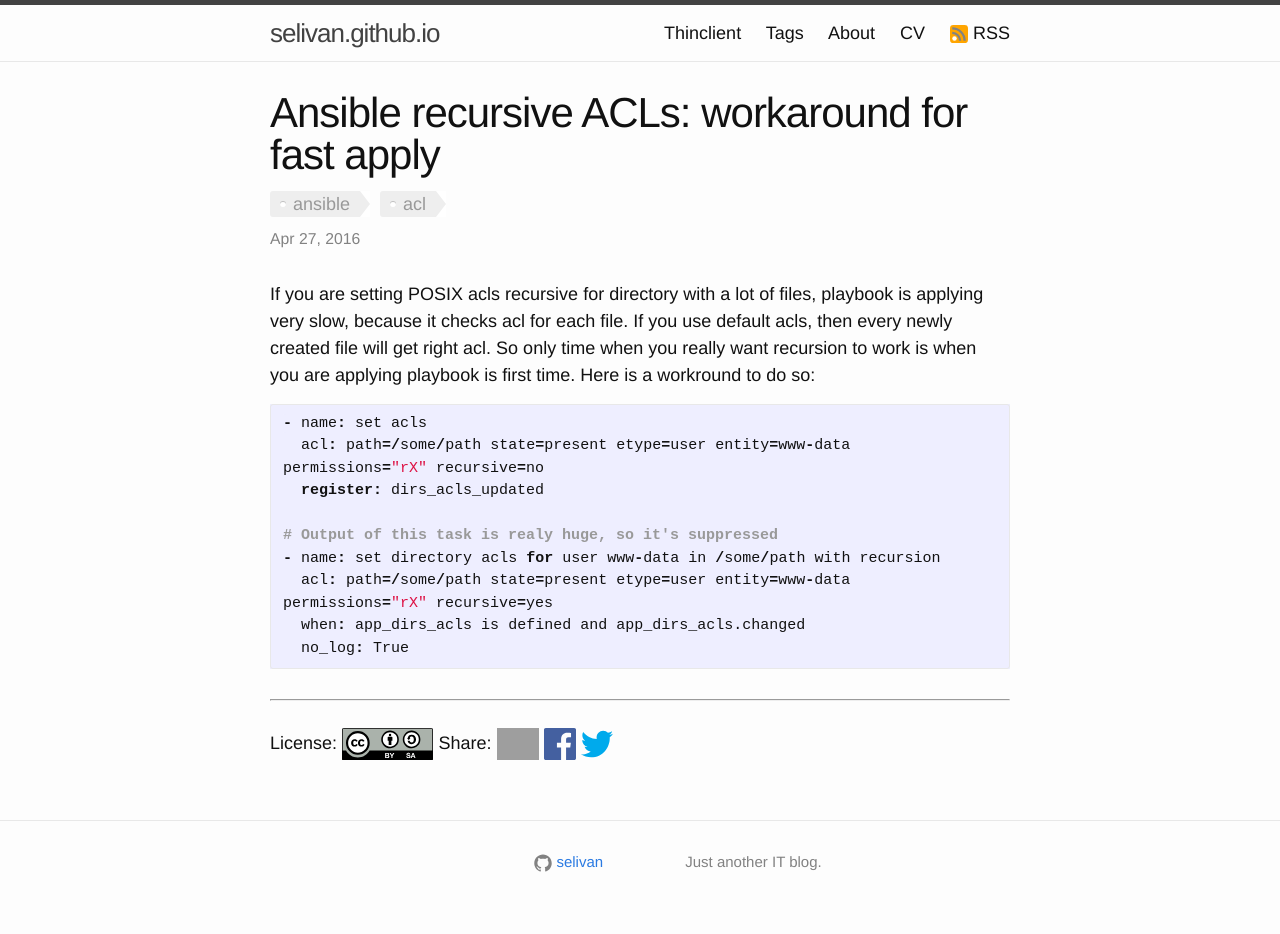
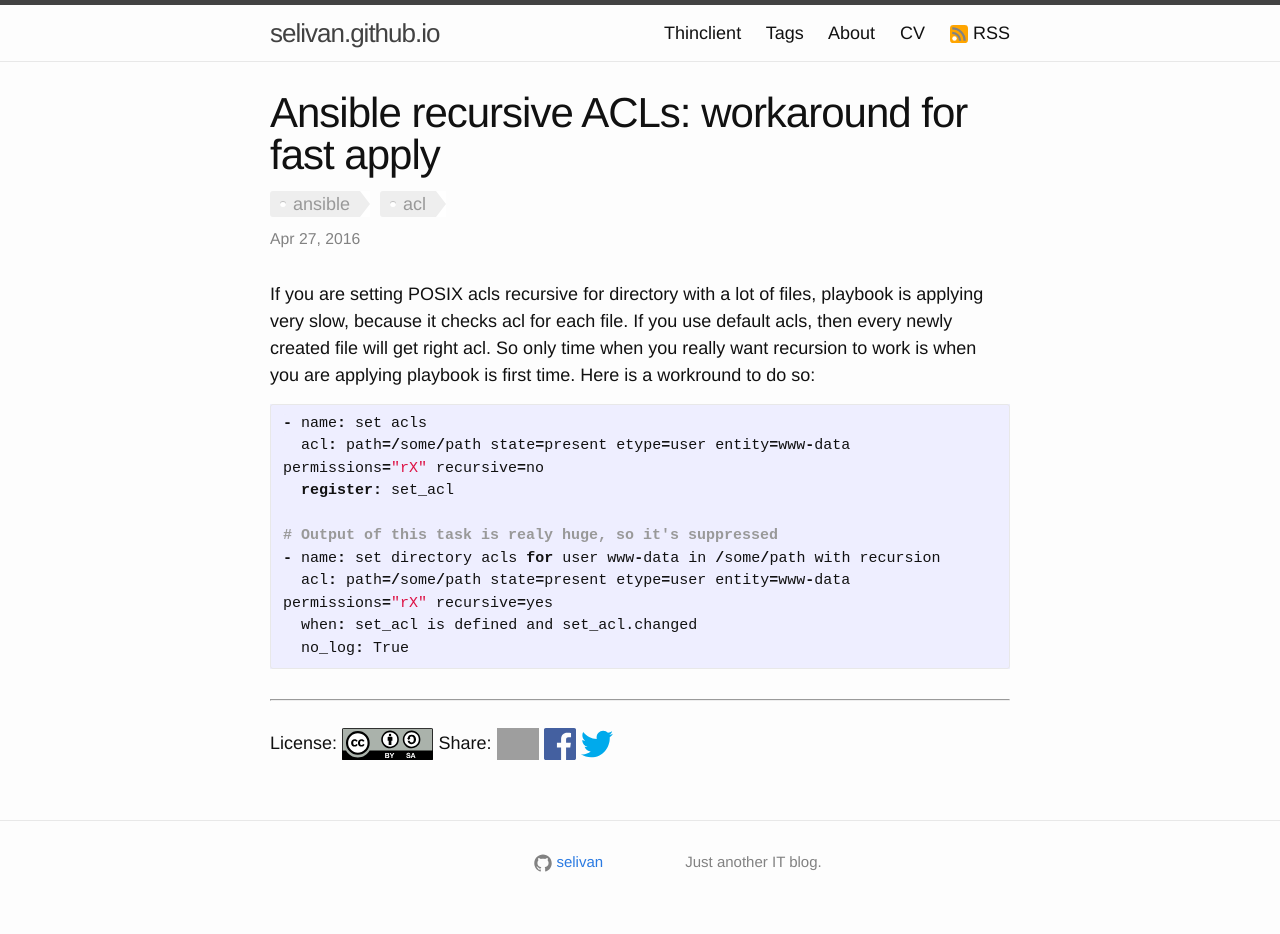
Before and after one commit to selivan/selivan.github.io, a Jekyll site: the page built from _posts/2016-04-27-ansible-acl-recursive-fast-apply.md, in a window 1280 px wide. Built offline with Jekyll 4.4.1, drawn with Linux system fonts in a browser that asks for light colours; comment, search, counter and statistics services are not loaded; grey boxes are pictures that could not be loaded.

Commit message:
Update 2016-04-27-ansible-acl-recursive-fast-apply.md

````diff
--- a/_posts/2016-04-27-ansible-acl-recursive-fast-apply.md
+++ b/_posts/2016-04-27-ansible-acl-recursive-fast-apply.md
@@ -8,11 +8,11 @@ If you are setting POSIX acls recursive for directory with a lot of files, playb
 ```c
 - name: set acls
   acl: path=/some/path state=present etype=user entity=www-data permissions="rX" recursive=no
-  register: dirs_acls_updated
+  register: set_acl
 
 # Output of this task is realy huge, so it's suppressed
 - name: set directory acls for user www-data in /some/path with recursion
   acl: path=/some/path state=present etype=user entity=www-data permissions="rX" recursive=yes
-  when: app_dirs_acls is defined and app_dirs_acls.changed
+  when: set_acl is defined and set_acl.changed
   no_log: True
 ```
````
